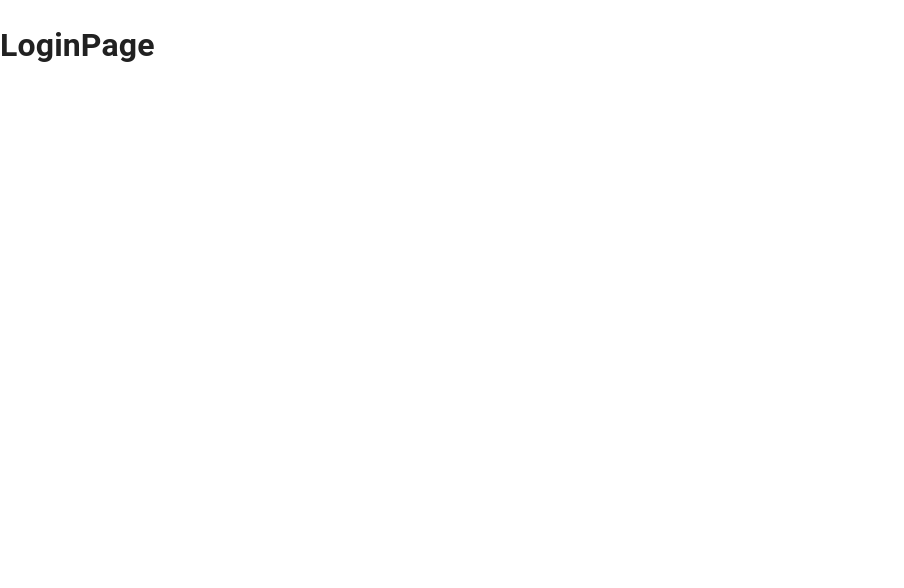
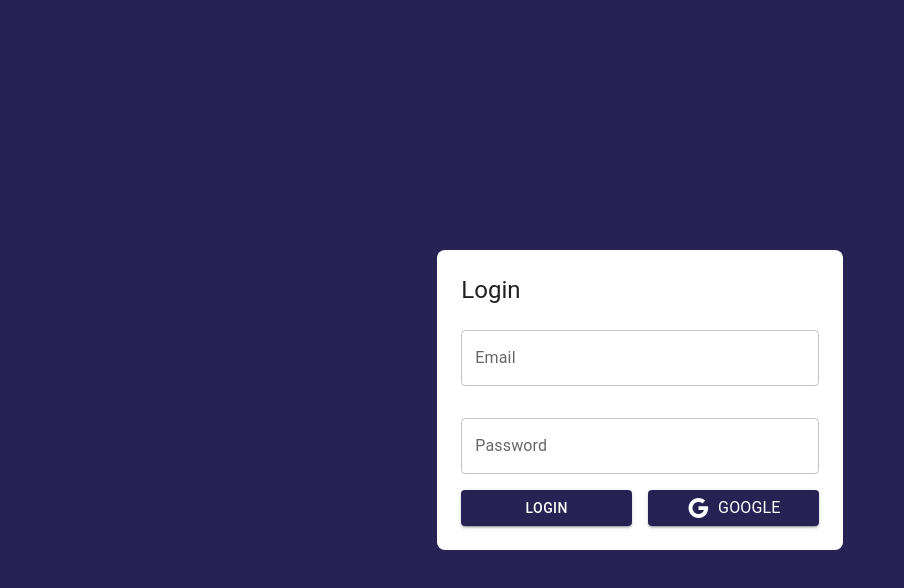
Before and after one commit to gabrielwsa/Journal-app, a React (Vite) app: page /auth/login in a window 1280 px wide. Shown: the top 588 px of the page, without its empty margins (0-904 px from the left). Built offline with nearby package versions, Linux system fonts and the light colour scheme.

Commit message:
avances en la parte de login

```diff
--- a/src/auth/pages/LoginPage.jsx
+++ b/src/auth/pages/LoginPage.jsx
@@ -1,8 +1,48 @@
+import { Grid, Typography, TextField, Button } from "@mui/material";
+import { Google } from "@mui/icons-material";
 
 export const LoginPage = () => {
     return (
-        <div>
-            <h1>LoginPage</h1>
-        </div>
+        // SX É UM ESTILO MUI, POREM XS É PARA TAMANHO DE TELA
+        <Grid container spacing={0} direction="column" alignItems="center" justifyContent="center" sx={{ minHeight: '100vh', backgroundColor: 'primary.main', padding: 4 }}>
+
+            {/* EM MONITORES PEQUENOS VAI TER ATE 3 POSSICOES TEMOS MD XL E SM */}
+            <Grid className="box-shadow" alignItems="center" size={{ xs: 12, sm: 4 }} sx={{ backgroundColor: 'white', padding: 3, borderRadius: 2 }}>
+                <Typography variant="h5" sx={{ mb: 1 }}>Login</Typography>
+
+                <form>
+                    {/* sm define que a largura será de 450px quando a tela for do tamanho "small" ou maior,
+                    seguindo o sistema de breakpoints do Material UI. Em telas menores que "small",
+                    a largura será 100% por padrão */}
+                    <Grid container direction="column" spacing={2} sx={{ sm: 450 }}>
+                        <Grid size={{ xs: 12, sm: 12 }} sx={{ mt: 2 }}>
+                            <TextField label="Email" type="email" placeholder="email@google.com" fullWidth />
+                        </Grid>
+                        <Grid size={{ xs: 12, sm: 12 }} sx={{ mt: 2 }}>
+                            <TextField label="Password" type="password" placeholder="Password" fullWidth />
+                        </Grid>
+                    </Grid>
+                </form>
+
+                <Grid container spacing={2} sx={{ mt: 2 }}>
+                    <Grid size={{ xs: 12, sm: 6 }}>
+                        {/* variant="contained" faz com que o botão tenha cor de fundo preenchida
+                        com a cor primária definida no tema, dando um aspecto elevado/sólido */}
+                        <Button variant="contained" fullWidth>
+                            Login
+                        </Button>
+                    </Grid>
+                    <Grid size={{ xs: 12, sm: 6 }}>
+                        {/* variant="contained" faz com que o botão tenha cor de fundo preenchida
+                        com a cor primária definida no tema, dando um aspecto elevado/sólido */}
+                        <Button variant="contained" fullWidth>
+                            <Google />
+                            <Typography sx={{ ml: 1 }}>Google</Typography>
+                        </Button>
+                    </Grid>
+                </Grid>
+            </Grid>
+
+        </Grid>
     )
 }
--- a/src/styles.css
+++ b/src/styles.css
@@ -0,0 +1,4 @@
+
+.box-shadow {
+    box-shadow: 0px 5px 5px rgba(0, 0, 0, 0.2);
+}
```
